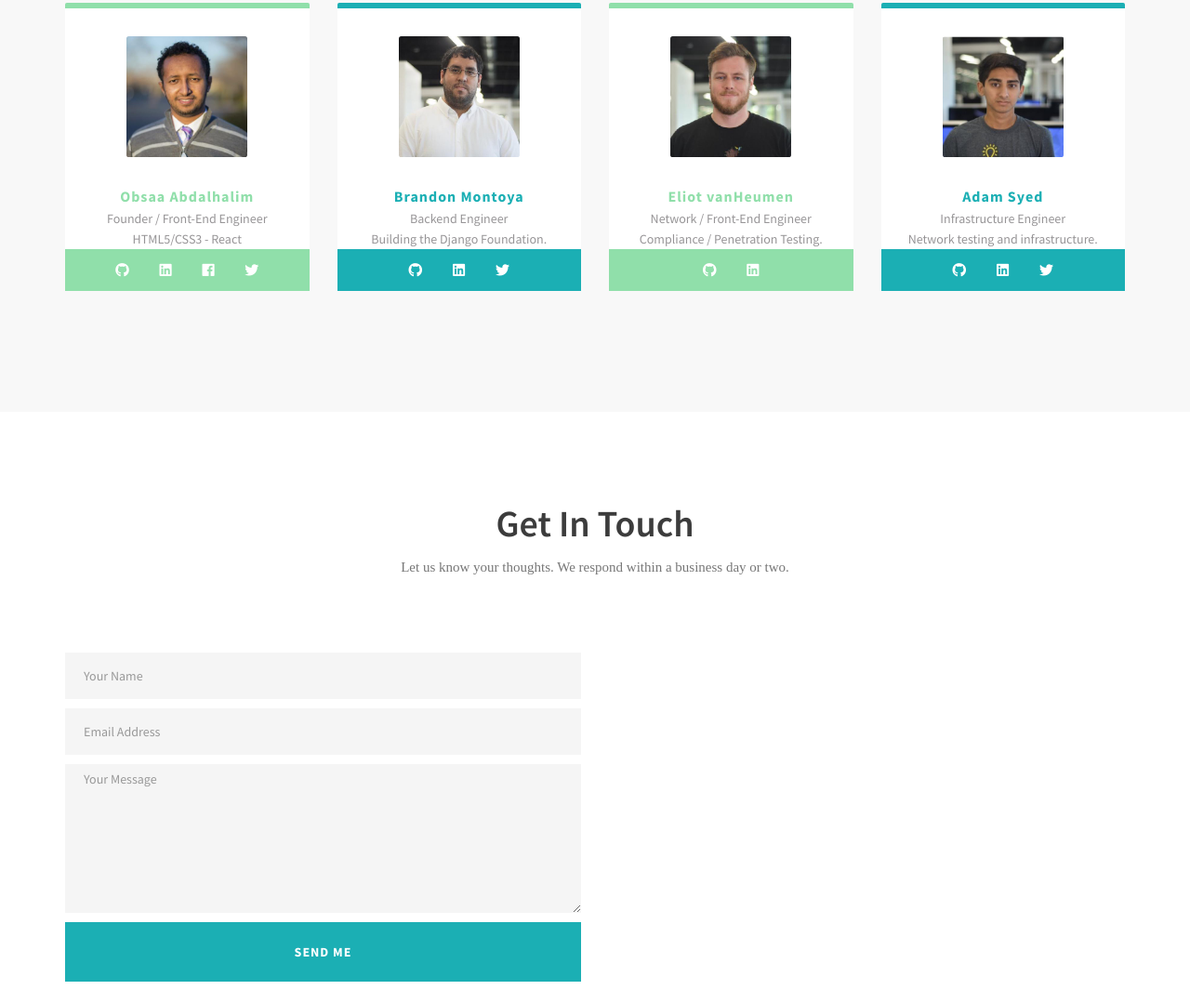
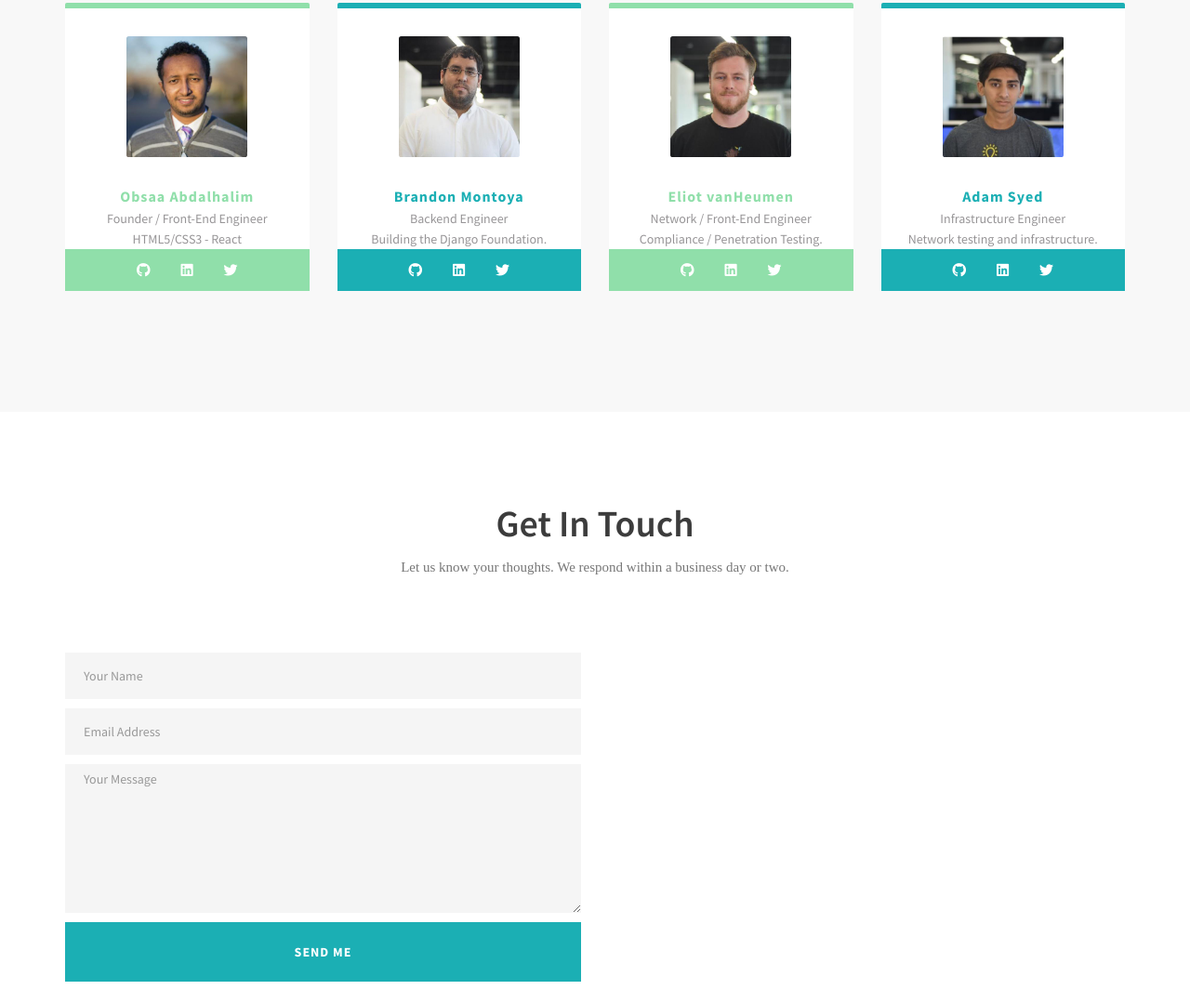
Before and after one commit to suedadam/kafali, a plain HTML site: page index.html in a window 1280 px wide. Shown: the part 2741-3820 px from the top of the page at 93% size. Drawn offline with nearby package versions, Linux system fonts and the light colour scheme; files whose address does not match are found by name; a web font is replaced by a local one.

Commit message:
team connection icons matching

```diff
--- a/index.html
+++ b/index.html
@@ -251,7 +251,6 @@
 					<div class="col-md-12 section3">
 					  <a href="https://github.com/obsaa" target="_blank"><i class="fab fa-github"></i></a>
 					  <a href="https://www.linkedin.com/in/obsaa-abdalhalim-6a53625b/" target="_blank"><i class="fab fa-linkedin"></i></a>
-					  <a href="https://www.facebook.com/obsaa.a" target="_blank"><i class="fab fa-facebook"></i></a>
 					  <a href="https://twitter.com/obsaa" target="_blank"><i class="fab fa-twitter"></i></a>
 					</div>
 				  </div>
@@ -284,6 +283,7 @@
 					<div class="col-md-12 section3">
 					  <a href="https://github.com/eliotv" target="_blank"><i class="fab fa-github"></i></a>
 					  <a href="https://www.linkedin.com/in/eliot-vanheumen-94270a1a/" target="_blank"><i class="fab fa-linkedin"></i></a>
+					  <a href="https://twitter.com/eliotv" target="_blank"><i class="fab fa-twitter"></i></a>
 					</div>
 				  </div>
 				</div>
```
